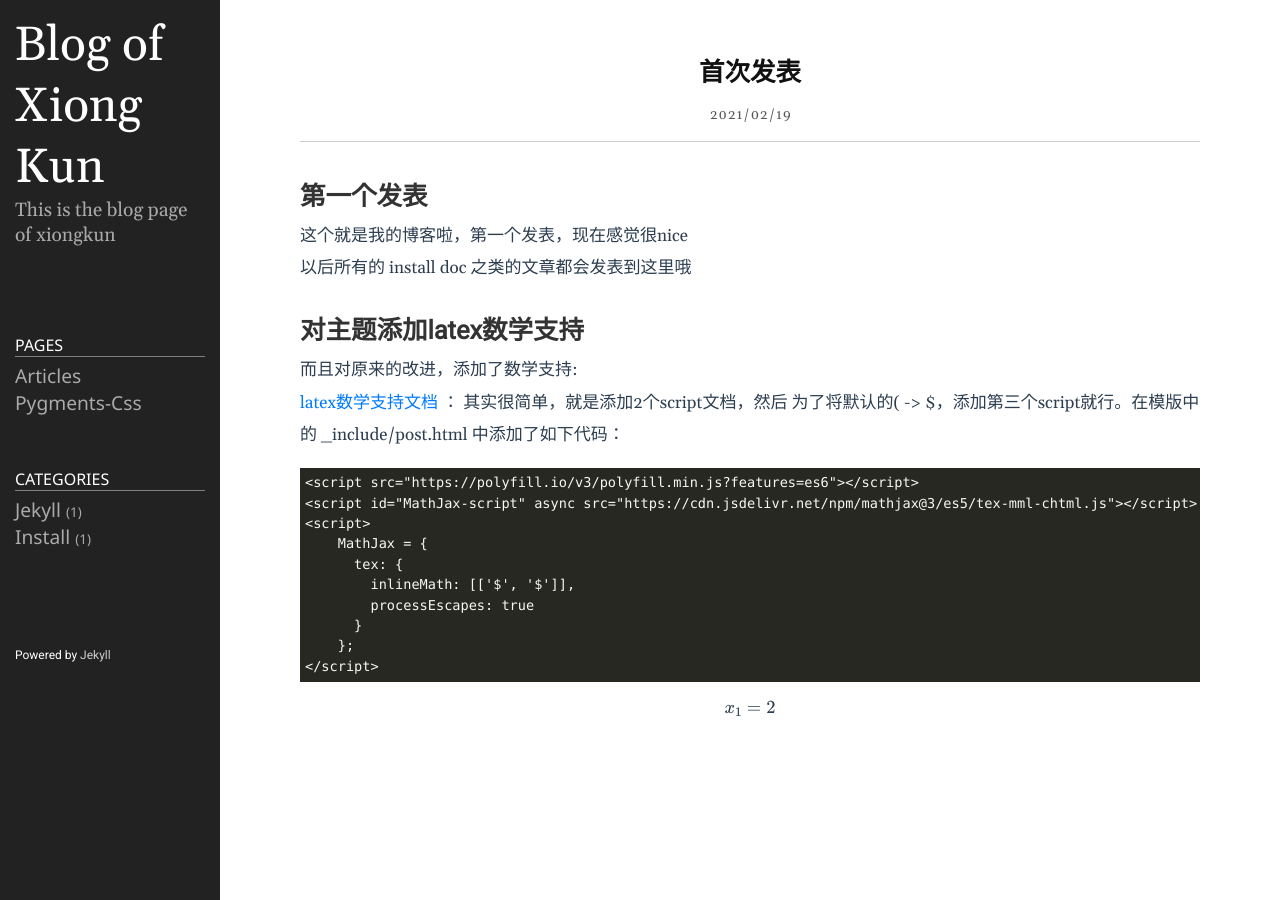
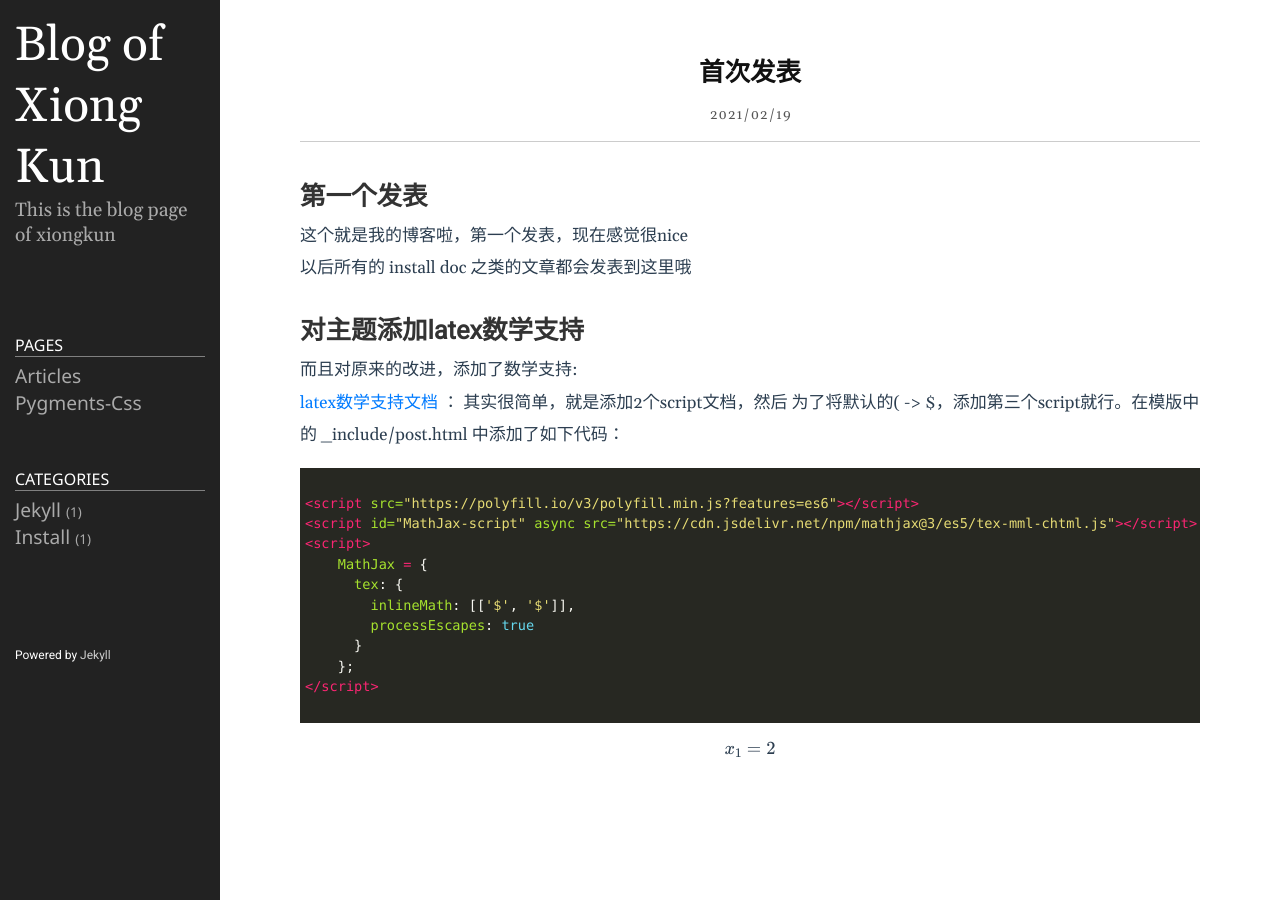
Before and after one commit to 2742195759/xkblog, a Jekyll site: the page built from _posts/2021-02-19-首次发表.markdown, in a window 1280 px wide. Built offline with Jekyll 4.4.1, drawn with Linux system fonts in a browser that asks for light colours.

Commit message:
Update 2021-02-19-首次发表.markdown

````diff
--- a/_posts/2021-02-19-首次发表.markdown
+++ b/_posts/2021-02-19-首次发表.markdown
@@ -17,7 +17,8 @@ category: install
 
 [latex数学支持文档](https://www.jianshu.com/p/aa359b3aef0c) ： 其实很简单，就是添加2个script文档，然后 为了将默认的( -> $，添加第三个script就行。在模版中的 \_include/post.html 中添加了如下代码：
 
-```
+```html
+
 <script src="https://polyfill.io/v3/polyfill.min.js?features=es6"></script>
 <script id="MathJax-script" async src="https://cdn.jsdelivr.net/npm/mathjax@3/es5/tex-mml-chtml.js"></script>
 <script>
@@ -28,6 +29,7 @@ category: install
       }
     };
 </script>
+
 ```
 
 $$x_1 = 2$$
````
